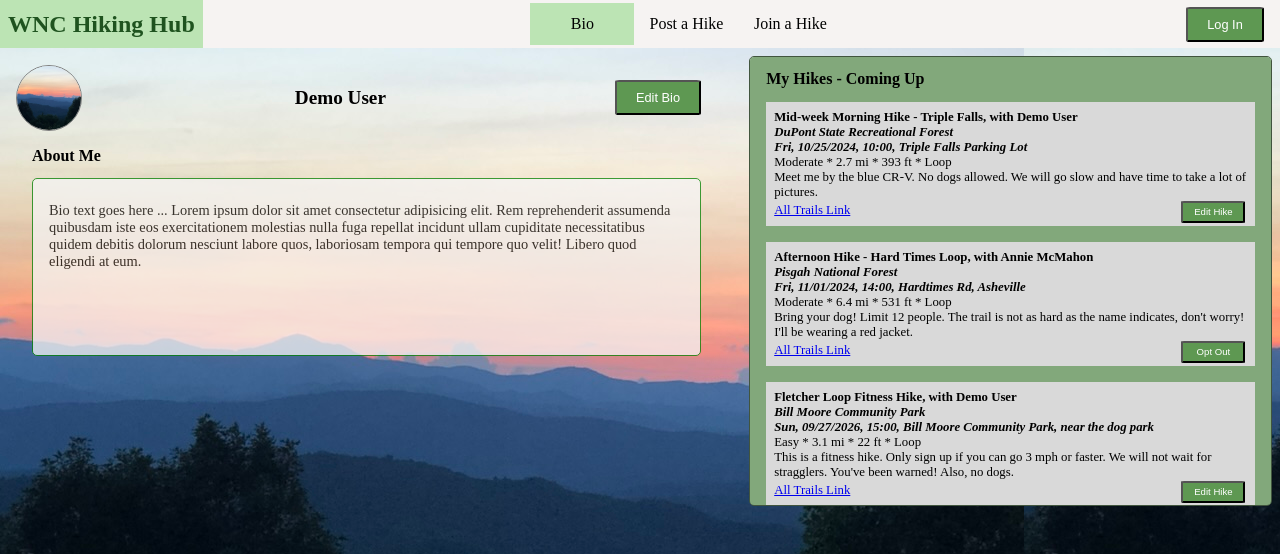
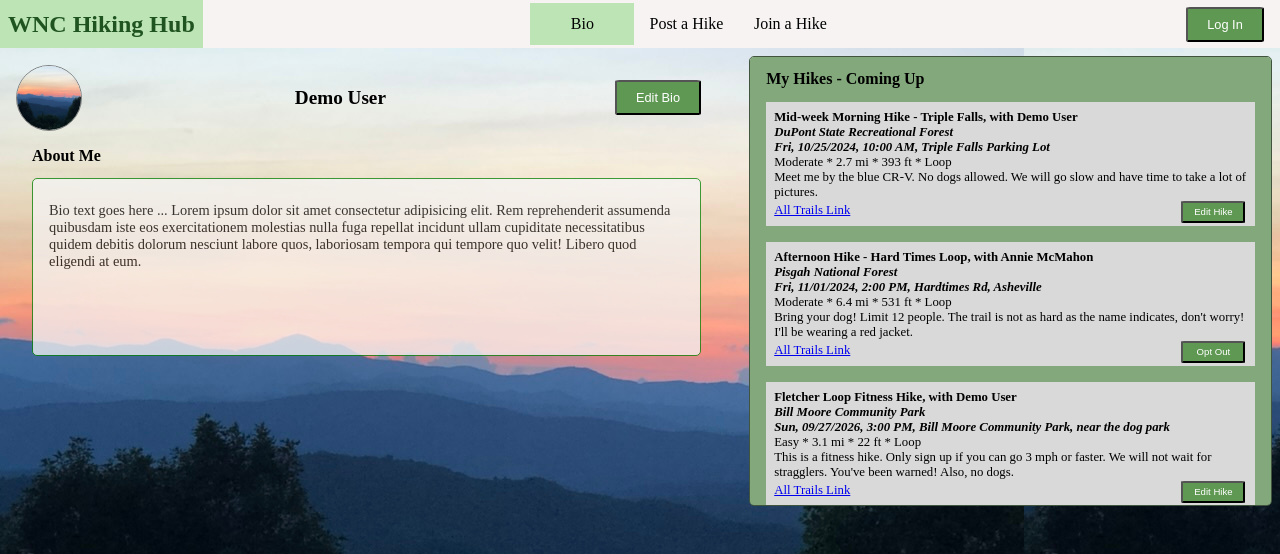
Before and after one commit to AnnieMcMahon/wnc-hiking-hub-v2, a Next.js app: page /bio in a window 1280 px wide. Shown: the top 554 px of the page. Built offline with nearby package versions, Linux system fonts and the light colour scheme.

Commit message:
added function to convert time to am/pm

```diff
--- /dev/null
+++ b/app/assets/convertTime.js
@@ -0,0 +1,9 @@
+export default function convertTime(time) {
+  let hh = parseInt(time.slice(0, 2));
+  let mm = time.slice(3, 5);
+  let ampm = hh >= 12 ? 'PM' : 'AM';
+  hh = hh % 12;
+  hh = hh ? hh : 12;
+  const formattedTime = hh + ":" + mm + " " + ampm;
+  return formattedTime;
+}
--- a/app/components/Hike.jsx
+++ b/app/components/Hike.jsx
@@ -3,6 +3,7 @@ import { useGlobal } from "../context/GlobalContext";
 import { useRouter } from "next/navigation";
 import allTrails from "@/app/assets/allTrails";
 import convertDate from "../assets/convertDate";
+import convertTime from "../assets/convertTime";
 
 function Hike({ hikeType, hikeInfo, cancelled }) {
   const { appUsers, setAppUsers, currentUser, setCurrentUser, setHike } =
@@ -25,6 +26,7 @@ function Hike({ hikeType, hikeInfo, cancelled }) {
   );
   const hikeCreator = appUsers.find((user) => user.id == hikeInfo.creator);
   const hikingDate = convertDate(hikeInfo.date);
+  const hikingTime = convertTime(hikeInfo.time);
 
   function handleClick(e) {
     let newUserInfo = currentUser;
@@ -66,7 +68,7 @@ function Hike({ hikeType, hikeInfo, cancelled }) {
       </h4>
       <h5>{allTrailsInfo.area}</h5>
       <h5>
-        {hikingDate}, {hikeInfo.time}, {hikeInfo.location}
+        {hikingDate}, {hikingTime}, {hikeInfo.location}
       </h5>
       <p>
         {allTrailsInfo.difficulty} * {allTrailsInfo.length} *{" "}
```
